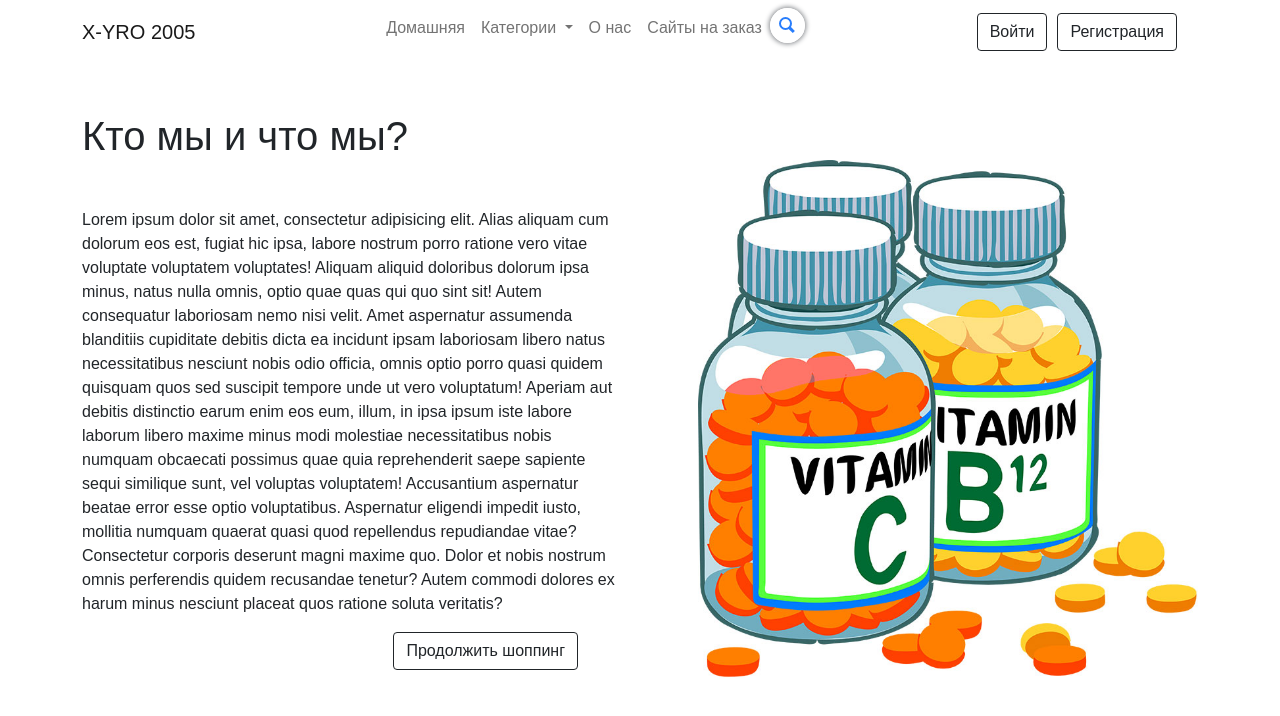
After one commit to Adel5002/Vitamins, a Django app: page /about_us/ in a window 1280 px wide. The commit adds this page. Shown: the top 716 px of the page. Run offline with Django 4.2, Linux system fonts and the light colour scheme; data that the repository does not hold is empty.

Commit message:
about_us page realisation

```diff
--- /dev/null
+++ b/Vitamins/filters.py
@@ -0,0 +1,6 @@
+import django_filters
+
+
+class ProductFilter(django_filters.FilterSet):
+    price__gt = django_filters.NumberFilter(field_name='price', lookup_expr='gt')
+    price__lt = django_filters.NumberFilter(field_name='price', lookup_expr='lt')
--- a/Vitamins/urls.py
+++ b/Vitamins/urls.py
@@ -1,14 +1,18 @@
 from django.urls import path
 
-from .views import ProdictList, ProductDetails, AddComment, cart_detail, cart_add, cart_remove, CategoryListView, cart_subtract
+from .views import ProdictList, ProductDetails, AddComment, cart_detail, cart_add, cart_remove, CategoryListView, \
+    cart_subtract, SearchProducts, AboutUs
 
 # app_name = 'Vitamins'
 
 urlpatterns = [
     path('', ProdictList.as_view(), name='main'),
+    path('search/', SearchProducts.as_view(), name='search_results'),
+    path('about_us/', AboutUs.as_view(), name='about_us'),
     path('<slug:slug>/', ProductDetails.as_view(), name='product_details'),
     path('comments/<slug:slug>/', AddComment.as_view(), name='add_comment'),
     path('category/<slug:slug>/', CategoryListView.as_view(), name='category_products'),
+
 
     path('cart_detail', cart_detail, name='cart_detail'),
     path('cart_detail/add/<slug:product_slug>/', cart_add, name='cart_add'),
--- a/Vitamins/views.py
+++ b/Vitamins/views.py
@@ -1,7 +1,7 @@
-from django.views.generic import DetailView, ListView, CreateView
+from django.views.generic import DetailView, ListView, CreateView, TemplateView
 from django.urls import reverse
-from django.views.decorators.http import require_POST, require_GET
-from django.db.models import Count, Avg
+from django.views.decorators.http import require_POST
+from django.db.models import Avg
 from django.shortcuts import get_object_or_404, redirect, render
 
 from .cart import Cart
@@ -14,10 +14,16 @@ class ProdictList(ListView):
     template_name = 'index.html'
     context_object_name = 'products'
 
+    # def get_queryset(self):
+    #     self.filter = ProductFilter(self.request.GET, queryset=Product.objects.all())
+    #
+    #     return self.filter.qs
+
     def get_context_data(self, *, object_list=None, **kwargs):
         context = super().get_context_data(**kwargs)
+        cart_product_form = CartAddProductForm()
 
-        cart_product_form = CartAddProductForm()
+        # context['filter'] = self.filter
         context['cart_product_form'] = cart_product_form
         return context
 
@@ -46,6 +52,35 @@ class CategoryListView(ListView):
         slug = self.kwargs['slug']
         category = get_object_or_404(Category, slug=slug)
         return Product.objects.filter(categories=category)
+
+    def get_context_data(self, *, object_list=None, **kwargs):
+        context = super().get_context_data(**kwargs)
+
+        cart_product_form = CartAddProductForm()
+        context['cart_product_form'] = cart_product_form
+        return context
+
+
+class SearchProducts(ListView):
+    model = Product
+    template_name = 'search_product.html'
+    context_object_name = 'products'
+
+    def get_queryset(self):
+        query = self.request.GET.get('q')
+        object_list = Product.objects.filter(title__iregex=query)
+        return object_list
+
+    def get_context_data(self, *, object_list=None, **kwargs):
+        context = super().get_context_data(**kwargs)
+        cart_product_form = CartAddProductForm()
+
+        context['cart_product_form'] = cart_product_form
+        return context
+
+
+class AboutUs(TemplateView):
+    template_name = 'about_us.html'
 
 
 class AddComment(CreateView):
--- a/app/settings.py
+++ b/app/settings.py
@@ -53,6 +53,9 @@ INSTALLED_APPS = [
 
     #font-awesome
     'fontawesomefree',
+
+    # django-filters
+    'django_filters',
 ]
 
 SITE_ID = 1
--- a/static/css/style.css
+++ b/static/css/style.css
@@ -151,3 +151,19 @@
     background: #fbf4f4;
     border-radius: 15px;
 }
+
+.searched-img {
+    width: 250px;
+}
+
+.about-us-img {
+    width: 500px;
+}
+
+.messanger {
+    width: 400px;
+}
+
+.messangers {
+    width: 200px;
+}
--- /dev/null
+++ b/templates/about_us.html
@@ -0,0 +1,37 @@
+{% extends 'base.html' %}
+{% load static %}
+
+{% block content %}
+<div class="container">
+    <div class="row mt-5">
+        <div class="col">
+            <h1 class="">Кто мы и что мы?</h1>
+            <p class="mt-5">Lorem ipsum dolor sit amet, consectetur adipisicing elit.
+                Alias aliquam cum dolorum eos est, fugiat hic ipsa, labore nostrum porro ratione vero
+                vitae voluptate voluptatem voluptates! Aliquam aliquid doloribus dolorum ipsa minus, natus
+                nulla omnis, optio quae quas qui quo sint sit! Autem consequatur laboriosam nemo nisi velit.
+                Amet aspernatur assumenda blanditiis cupiditate debitis dicta ea incidunt ipsam laboriosam
+                libero natus necessitatibus nesciunt nobis odio officia, omnis optio porro quasi quidem quisquam
+                quos sed suscipit tempore unde ut vero voluptatum! Aperiam aut debitis distinctio earum enim eos eum,
+                illum, in ipsa ipsum iste labore laborum libero maxime minus modi molestiae necessitatibus nobis
+                numquam obcaecati possimus quae quia reprehenderit saepe sapiente sequi similique sunt, vel voluptas
+                voluptatem! Accusantium aspernatur beatae error esse optio voluptatibus.
+                Aspernatur eligendi impedit iusto, mollitia numquam quaerat quasi quod repellendus repudiandae vitae?
+                Consectetur corporis deserunt magni maxime quo.
+                Dolor et nobis nostrum omnis perferendis quidem recusandae tenetur?
+                Autem commodi dolores ex harum minus nesciunt placeat quos ratione soluta veritatis?
+               </p>
+            <a class="float-end btn btn-outline-dark me-5" href="">Продолжить шоппинг</a>
+            <div class="messangers mt-4">
+                <a href=""><i class="fa-brands fa-whatsapp fa-2xl"></i></a>
+                <a class="ms-3"  href=""><i class="fa-brands fa-instagram fa-2xl"></i></a>
+                <a class="ms-3"  href=""><i class="fa-brands fa-facebook fa-2xl"></i></a>
+            </div>
+
+        </div>
+        <div class="col">
+            <img class="mt-5 ms-5 about-us-img" src="{% static 'img/02-Vitamins-All-Truth.jpg' %}" alt="">
+        </div>
+    </div>
+</div>
+{% endblock %}
--- a/templates/base.html
+++ b/templates/base.html
@@ -27,6 +27,9 @@
                 </button>
                 <div class="collapse navbar-collapse" id="navbarContent">
                     <ul class="navbar-nav ms-auto mb-2">
+                        <li class="nav-item">
+                            <a href="{% url 'main' %}" class="nav-link">Домашняя</a>
+                        </li>
                     <li class="nav-item dropdown">
                     <li class="nav-item dropdown">
                               <a class="nav-link dropdown-toggle" href="#" id="navbarDarkDropdownMenuLink" role="button" data-bs-toggle="dropdown" aria-expanded="false">
@@ -39,19 +42,21 @@
                               </ul>
                             </li>
                         <li class="nav-item">
-                            <a href="#" class="nav-link">О нас</a>
+                            <a href="{% url 'about_us' %}" class="nav-link">О нас</a>
                         </li>
                         <li class="nav-item">
-                            <a href="https://t.me/xyro2005" class="nav-link">Мои контакты</a>
+                            <a href="https://t.me/xyro2005" class="nav-link">Сайты на заказ</a>
                         </li>
 
-                        <div class="search">
+                        <form action="{% url 'search_results' %}" method="get">
+                            <div class="search">
                             <div class="icon"></div>
                                 <div class="input">
-                                    <input type="text"  placeholder="Поиск" id="mySearch">
+                                    <input name="q" type="text"  placeholder="Поиск" id="mySearch">
                                 </div>
                                 <span class="clear"></span>
                         </div>
+                        </form>
                     </ul>
                     <ul class="navbar-nav ms-auto mb-2 mb-lg-0">
                     {% if request.user.is_authenticated %}
--- a/templates/index.html
+++ b/templates/index.html
@@ -3,6 +3,7 @@
 
 {% block content %}
 <div class="container">
+
     <div class="row">
         {% for product in products %}
 
```
Also changed, not shown: templates/product_details.html (+10 -1 lines), templates/products_by_categories.html (+31 -3 lines), templates/search_product.html (added, +47 -0 lines), Vitamins/context_processors.py (line endings or trailing spaces), static/img/02-Vitamins-All-Truth.jpg (added).
